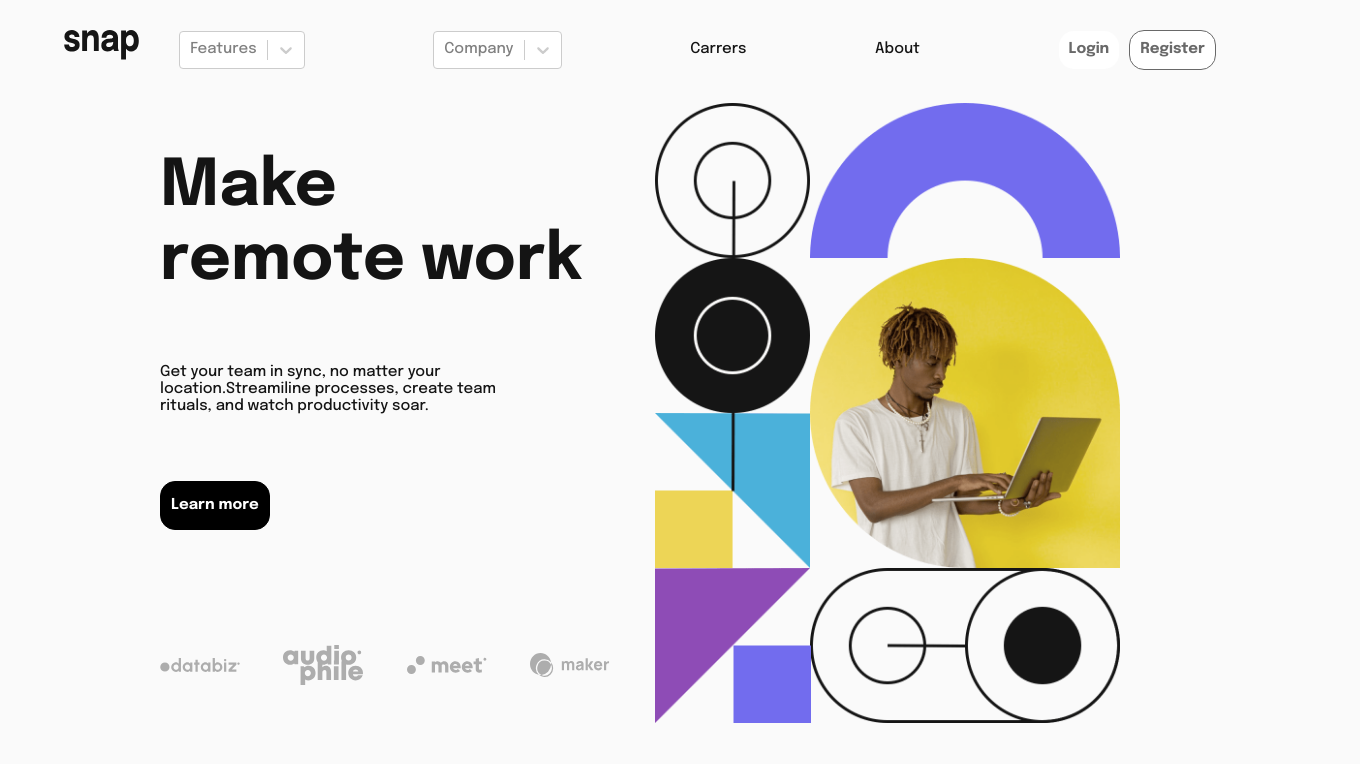
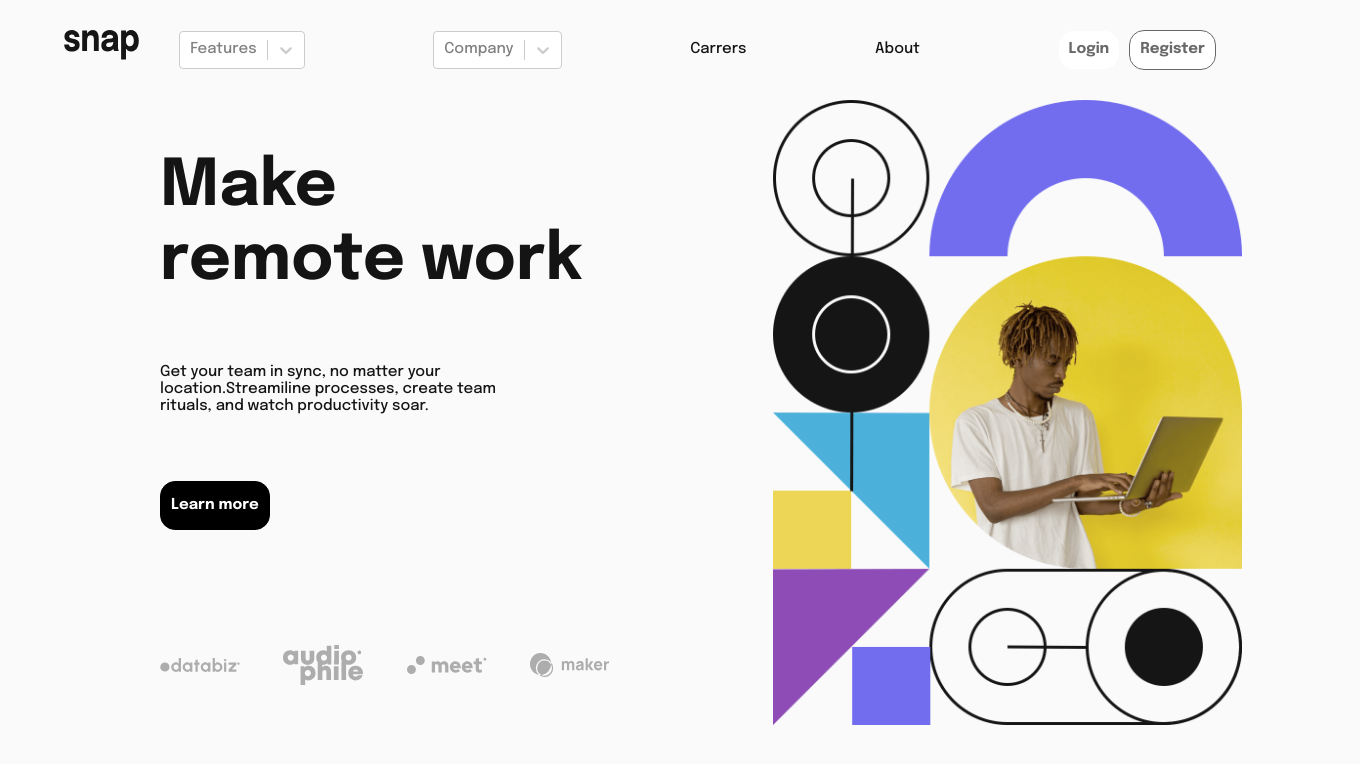
Before and after one commit to carlosGabrielCarreno/intro-section-with-dropdown-navigation-main, a React (Vite) app: page / in a window 1280 px wide. Shown: the top 764 px of the page, 1360 px wide, since content can reach past the window. Built offline with nearby package versions, Linux system fonts and the light colour scheme.

Commit message:
add size screen

```diff
--- a/src/app.scss
+++ b/src/app.scss
@@ -29,3 +29,13 @@
       450px auto auto;
   }
 }
+
+@media (min-width: 1200px) {
+  .grid-container {
+    grid-template:
+      "main sidebar sidebar" auto
+      "main sidebar sidebar" auto
+      "footer sidebar sidebar" 100px /
+      450px 330px 330px;
+  }
+}
```
